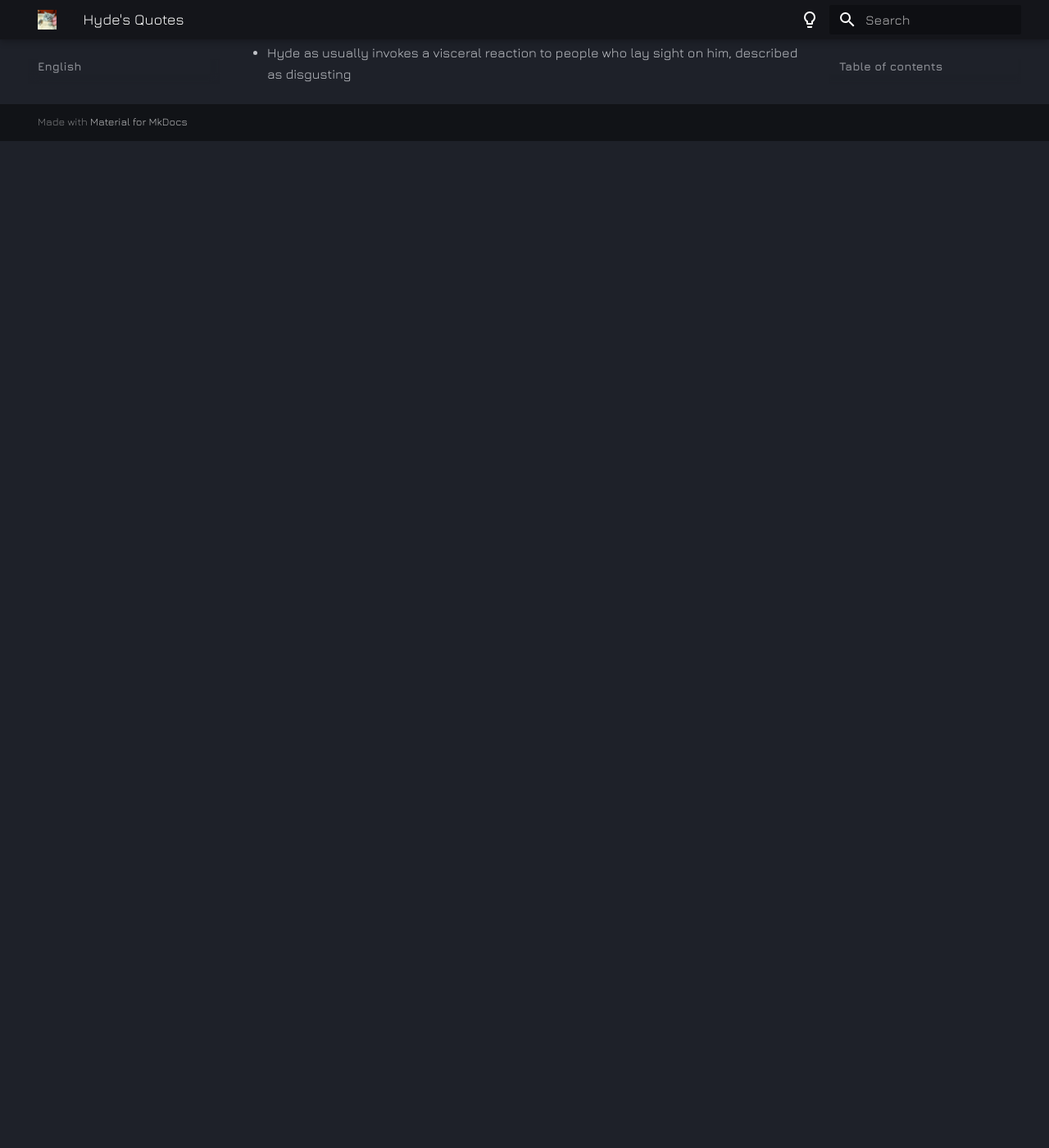
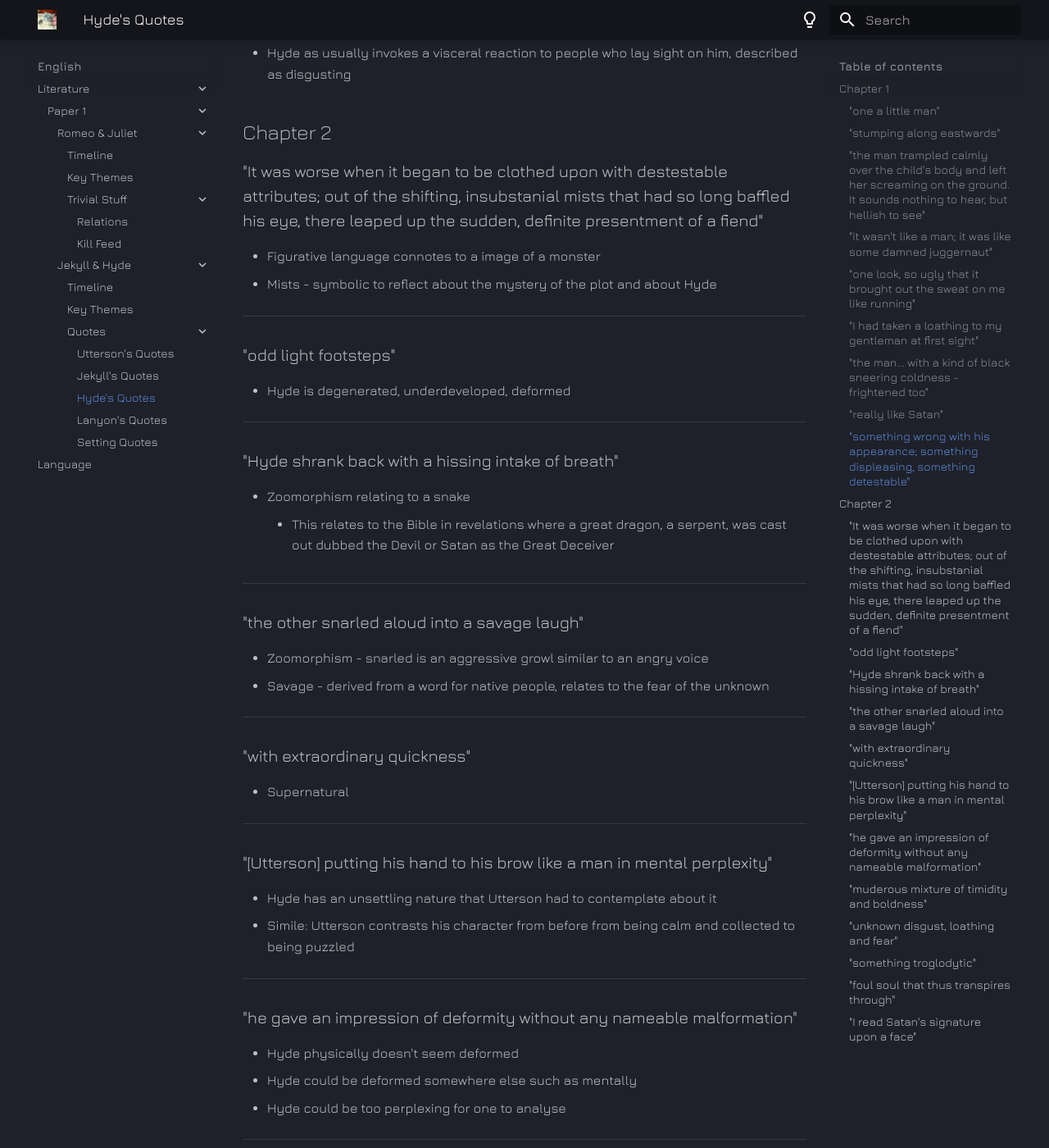
Before and after one commit to public-archive-docs/revision_archive, an MkDocs documentation site: the page built from docs/english/literature/jekyll_and_hyde/quotes/hyde.md, in a window 1280 px wide and 1400 px high, scrolled down 1681 px. Shown: the whole window at 82% size. Built offline with MkDocs 1.6.1 and Material for MkDocs 9.7.7, drawn with Linux system fonts in a browser that asks for light colours; before the commit the page ends 1853 px from its top, so only the background shows below that; some of the changed text lies outside the part shown.

Commit message:
chapter 2 quotes - includes lanyon and jekyll (#5)

```diff
--- a/docs/english/literature/jekyll_and_hyde/quotes/hyde.md
+++ b/docs/english/literature/jekyll_and_hyde/quotes/hyde.md
@@ -8,7 +8,7 @@
 
 ---
 
-### "stumping alonbg eastwards"
+### "stumping along eastwards"
 
 - Stumping - walking irreguarly, stiffly, sense of deformity
 - Eastwards is a biblical allusion referring to the East of Eden, land of sinners
@@ -60,3 +60,82 @@
 
 - Hyde is regarding as inhuman with the repitition of 'something'
 - Hyde as usually invokes a visceral reaction to people who lay sight on him, described as disgusting
+
+
+## Chapter 2
+
+### "It was worse when it began to be clothed upon with destestable attributes; out of the shifting, insubstanial mists that had so long baffled his eye, there leaped up the sudden, definite presentment of a fiend"
+
+- Figurative language connotes to a image of a monster
+- Mists - symbolic to reflect about the mystery of the plot and about Hyde
+
+---
+
+### "odd light footsteps"
+
+- Hyde is degenerated, underdeveloped, deformed
+
+---
+
+### "Hyde shrank back with a hissing intake of breath"
+
+- Zoomorphism relating to a snake
+	- This relates to the Bible in revelations where a great dragon, a serpent, was cast out dubbed the Devil or Satan as the Great Deceiver
+
+---
+
+### "the other snarled aloud into a savage laugh"
+
+- Zoomorphism - snarled is an aggressive growl similar to an angry voice
+- Savage - derived from a word for native people, relates to the fear of the unknown
+
+---
+
+### "with extraordinary quickness"
+
+- Supernatural
+
+---
+
+### "[Utterson] putting his hand to his brow like a man in mental perplexity"
+
+- Hyde has an unsettling nature that Utterson had to contemplate about it
+- Simile: Utterson contrasts his character from before from being calm and collected to being puzzled
+
+---
+
+### "he gave an impression of deformity without any nameable malformation"
+
+- Hyde physically doesn't seem deformed
+- Hyde could be deformed somewhere else such as mentally
+- Hyde could be too perplexing for one to analyse
+
+---
+
+### "muderous mixture of timidity and boldness"
+
+- Oxymoron and paradoxical, timidity and boldness - presents Hyde as unpredictable and dangerous in the word "murderous"
+
+---
+
+### "unknown disgust, loathing and fear"
+
+- Triple: Hyde cannot be explained, something supernatural and people get this feeling around Hyde, a sense of "deformity"
+
+---
+
+### "something troglodytic"
+
+- Troglodytic - early human, Darwin's theory suggests underdevelopment and deformity
+
+---
+
+### "foul soul that thus transpires through"
+
+- Feeling of degeneracy
+
+---
+
+### "I read Satan's signature upon a face"
+
+- Parallels Hyde and the Devil, they are similar
--- /dev/null
+++ b/docs/english/literature/jekyll_and_hyde/quotes/jekyll.md
@@ -0,0 +1,8 @@
+# Jekyll's Quotes
+
+## Chapter 2
+
+### "[In Jekyll's will] his possessions were to pass into the hands of his "friend and benefactor Edward Hyde""
+
+- Jekyll and Hyde relationship akin to a father-son relationship
+- Benefactor foreshadows the reveal of Jekyll = Hyde, [Chapter 10](../timeline.md/#chapter-10) explores the idea of Hyde helping Jekyll with his repressed desires
--- a/mkdocs.yml
+++ b/mkdocs.yml
@@ -63,7 +63,9 @@ nav:
           - Key Themes: english/literature/jekyll_and_hyde/key_themes.md
           - Quotes:
             - Utterson's Quotes: english/literature/jekyll_and_hyde/quotes/utterson.md
+            - Jekyll's Quotes: english/literature/jekyll_and_hyde/quotes/jekyll.md
             - Hyde's Quotes: english/literature/jekyll_and_hyde/quotes/hyde.md
+            - Lanyon's Quotes: english/literature/jekyll_and_hyde/quotes/lanyon.md
             - Setting Quotes: english/literature/jekyll_and_hyde/quotes/setting.md
     - Language:
       - Overview: english/language/index.md
```
Also changed, not shown: docs/english/literature/jekyll_and_hyde/key_themes.md (+2 -1 lines), docs/english/literature/jekyll_and_hyde/quotes/lanyon.md (added, +41 -0 lines), docs/english/literature/jekyll_and_hyde/quotes/setting.md (+33 -0 lines), docs/english/literature/jekyll_and_hyde/quotes/utterson.md (+60 -0 lines).
